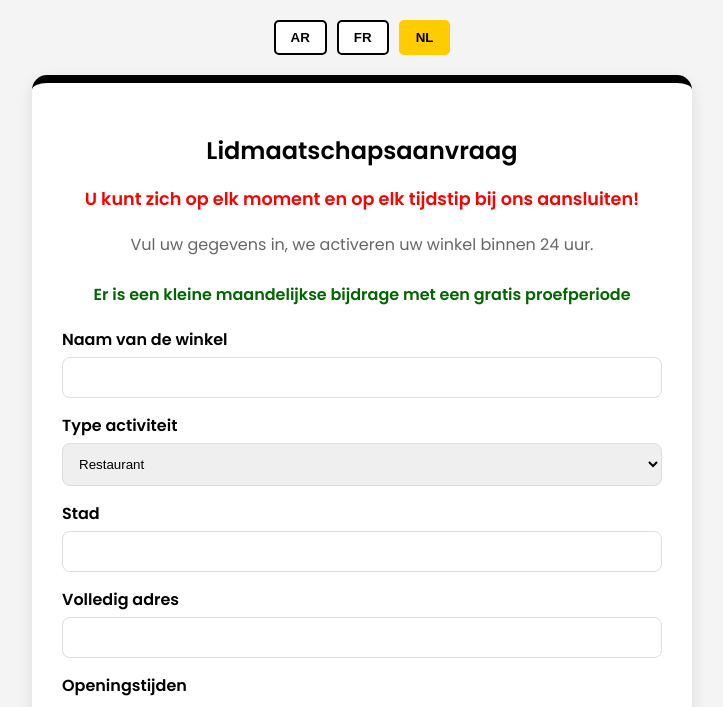
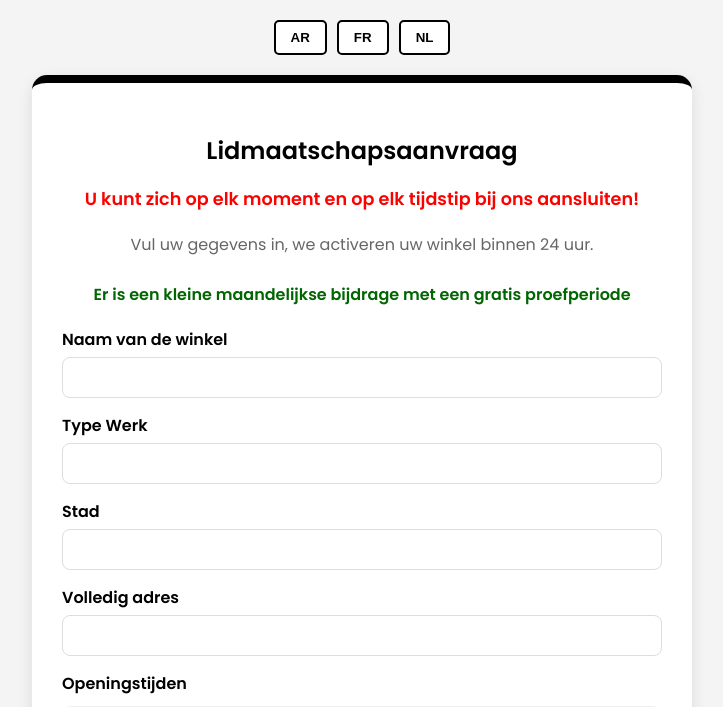
Before and after one commit to Ramiabdelal-hue/belgium-job-guide, a Flask app: page /join-us in a window 1280 px wide. Shown: the top 707 px of the page, without its empty margins (278-1001 px from the left). Run offline with Flask 3, Linux system fonts and the light colour scheme; some libraries are stand-ins or nearby versions.

Commit message:
Update join_us.html

```diff
--- a/templates/join_us.html
+++ b/templates/join_us.html
@@ -135,9 +135,10 @@
         </div>
 
         <div class="form-group">
-            <label id="lbl-type">Type activiteit</label>
-            <select name="type" id="select-type"></select>
-        </div>
+			<label id="lbl-type">Type activiteit</label>
+			<input type="text" name="type" id="input-type" required placeholder="">
+		</div>
+
 
         <div class="form-group">
             <label id="lbl-city">Stad</label>
@@ -200,7 +201,7 @@
             sub: "Vul uw gegevens in, we activeren uw winkel binnen 24 uur.",
             name: "Naam van de winkel",
 			subscription: "Er is een kleine maandelijkse bijdrage met een gratis proefperiode",
-            type: "Type activiteit",
+            type: "Type Werk",
             city: "Stad",
             address: "Volledig adres",
             hours: "Openingstijden",
@@ -223,7 +224,7 @@
             sub: "أدخل معلومات محلك وسنقوم بمراجعتها وتفعيلها خلال 24 ساعة.",
             name: "اسم المحل",
 			subscription: "هناك رسم اشتراك بسيط شهري مع فترة مجانية",
-            type: "نوع النشاط",
+            type: "نوع العمل",
             city: "المدينة",
             address: "العنوان الكامل",
             hours: "ساعات العمل",
@@ -245,7 +246,7 @@
             promo: "Vous pouvez nous rejoindre à tout moment et à n'importe quel moment !",
             sub: "Entrez les infos de votre magasin, nous l'activerons sous 24h.",
             name: "Nom du magasin",
-            type: "Type d'activité",
+            type: "Type de travail",
 			subscription: "Il y a un petit abonnement mensuel avec une période d'essai gratuite",
             city: "Ville",
             address: "Adresse complète",
```
